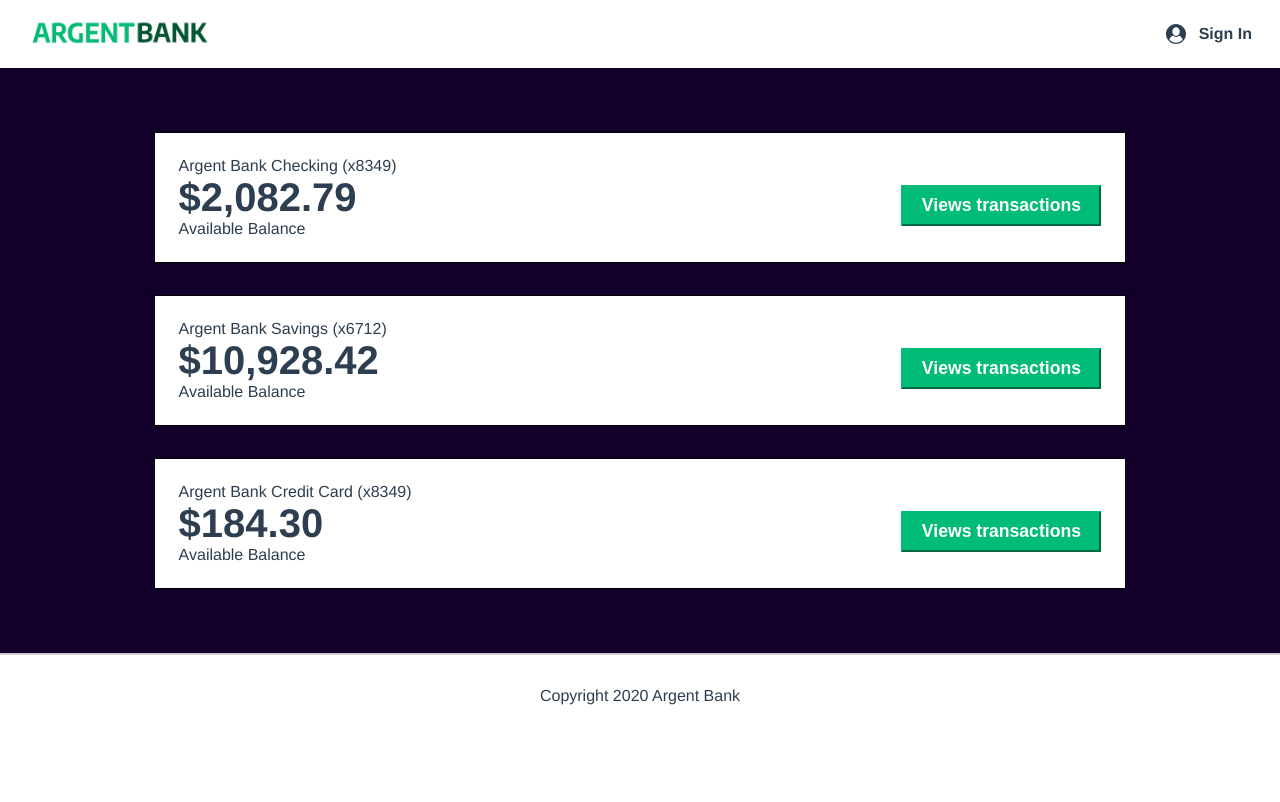
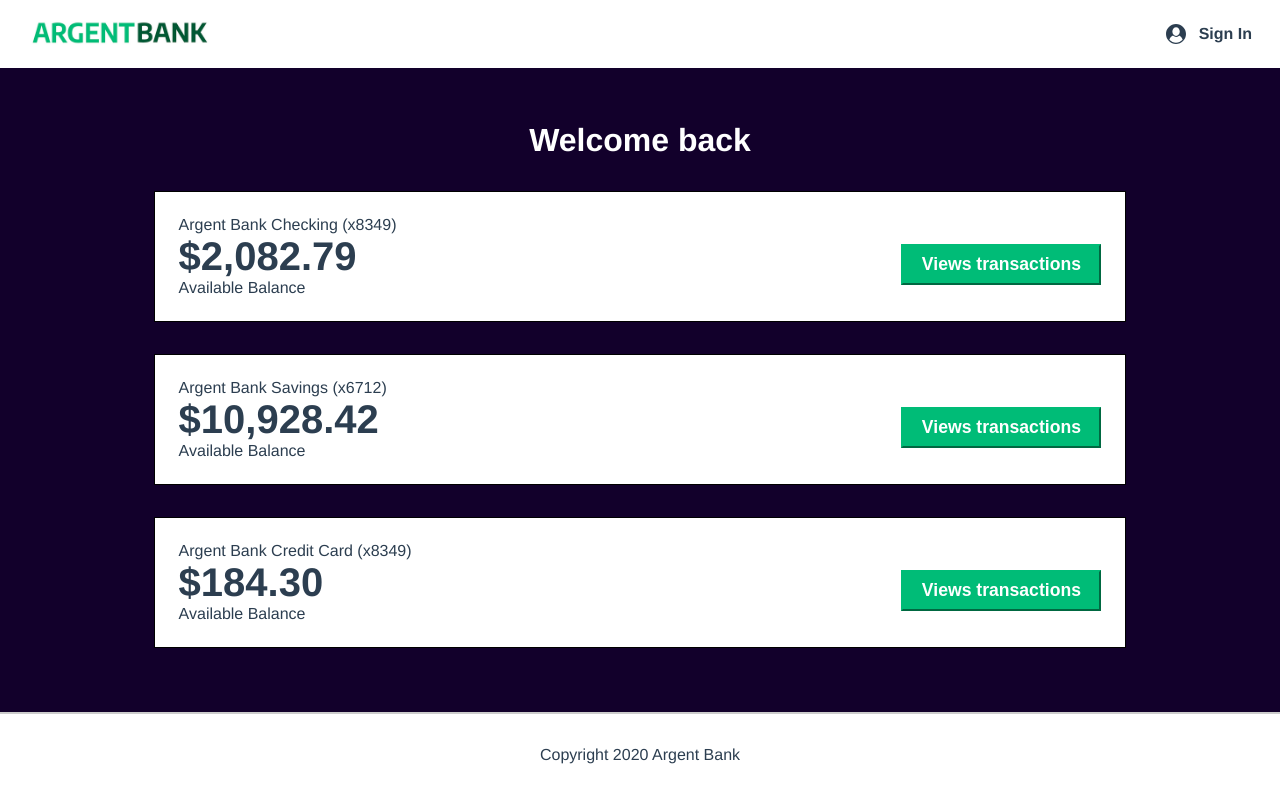
Before and after one commit to leen1515/argentbank, a React (Create React App) app in the folder argentbank/: page /dashboard in a window 1280 px wide. Shown: the top 802 px of the page. Built offline with nearby package versions, Linux system fonts and the light colour scheme; no server answers; sample sign-in values are in the browser's storage.

Commit message:
feat(): h1 welcome's position

```diff
--- a/argentbank/src/pages/Dashboard.jsx
+++ b/argentbank/src/pages/Dashboard.jsx
@@ -116,7 +116,7 @@
     return (
         <Main>
             {loading && <Loader />}
-            <Header>
+            <Header><h1>Welcome back</h1>
                 {(profile) && (
                     editMode ? (
                     <EditMode>
@@ -139,7 +139,7 @@
                             </EditMode>
                     ) : (
                         <>
-                            <h1>Welcome back<br/>{(tempFirstName? tempFirstName : profile.firstName) +" "+ (tempLastName? tempLastName:profile.lastName) }!</h1>
+                            <h1>{(tempFirstName? tempFirstName : profile.firstName) +" "+ (tempLastName? tempLastName:profile.lastName) }!</h1>
                             <EditButton onClick={handleEditClick}>
                             Edit Name
                             </EditButton>
```
